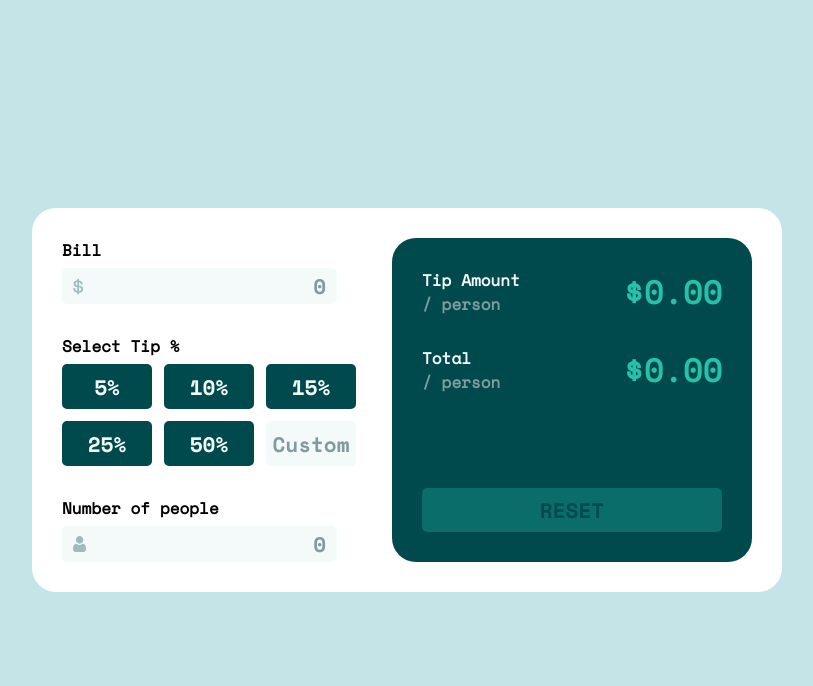
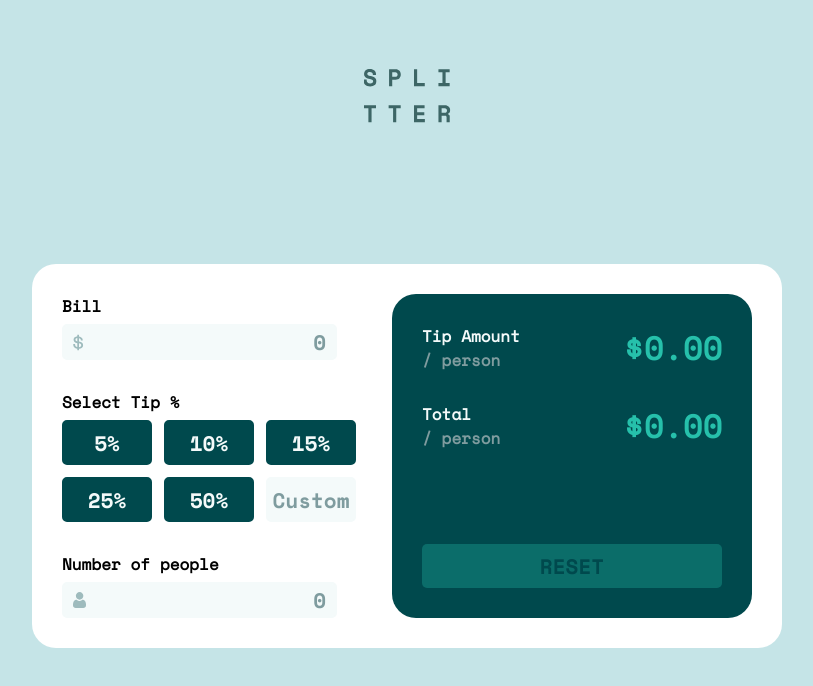
Before and after one commit to jmhar3/100-days-tip-calculator, a React (Create React App) app in the folder tip-calculator/: page / in a window 1280 px wide. Shown: the top 686 px of the page, without its empty margins (233-1046 px from the left). Built offline with nearby package versions, Linux system fonts and the light colour scheme.

Commit message:
insert logo above calculator + fix tip select button border

```diff
--- a/tip-calculator/src/App.css
+++ b/tip-calculator/src/App.css
@@ -50,6 +50,13 @@ body {
   height: 100%;
 }
 
+#logo {
+  position: absolute;
+  top: 12%;
+  left: 50%;
+  transform: translate(-50%, -50%);
+}
+
 #calculator {
   height: fit-content;
   width: fit-content;
@@ -60,7 +67,7 @@ body {
   border-radius: 24px;
   padding: 30px;
   position: absolute;
-  top: 50%;
+  top: 57%;
   left: 50%;
   transform: translate(-50%, -50%);
 }
@@ -130,15 +137,22 @@ body {
 }
 
 #tip-selects button {
- width: 90px;
- height: 45px;
+  width: 90px;
+  height: 45px;
   background-color: var(--neutral-dark-cyan);
   border: 2px solid var(--neutral-dark-cyan);
   padding: 3px;
   color: var(--neutral-very-light-gray-cyan);
 }
 
-#tip-selects input, #tip-selects input::placeholder {
+#tip-selects button:hover {
+  color: var(--neutral-dark-cyan);
+  background-color: hsl(172, 71%, 70%);
+  border: 2px solid hsl(172, 71%, 70%);
+}
+
+#tip-selects input,
+#tip-selects input::placeholder {
   text-align: center;
   padding: 0;
   margin: 0;
@@ -154,7 +168,7 @@ body {
 
 #bill-total input,
 #people-total input {
- padding-left: 9px;
+  padding-left: 9px;
   background-origin: content-box;
   background-color: var(--neutral-very-light-gray-cyan);
 }
@@ -193,11 +207,6 @@ input:focus {
   border: 2px solid var(--primary-cyan);
 }
 
-#tip-selects button:hover {
-  color: var(--neutral-dark-cyan);
-  background-color: hsl(172, 71%, 70%);
-}
-
 button:disabled {
   opacity: 0.3;
 }
--- a/tip-calculator/src/App.js
+++ b/tip-calculator/src/App.js
@@ -1,11 +1,13 @@
+import { useCallback, useMemo, useState } from "react";
+
 import "./App.css";
+import splitterLogo from './images/logo.svg'
 import { BillTotal } from "./components/BillTotal";
 import { TipSelect } from "./components/tip-select/TipSelect";
 import { PeopleTotal } from "./components/PeopleTotal";
 import { TipPerPerson } from "./components/TipPerPerson";
 import { TotalPerPerson } from "./components/TotalPerPerson";
 import { ResetButton } from "./components/ResetButton";
-import { useCallback, useMemo, useState } from "react";
 
 function App() {
   const baseValues = {
@@ -85,6 +87,8 @@ function App() {
   }, [tipAmount]);
 
   return (
+   <>
+   <img src={splitterLogo} id="logo"/>
     <div id="calculator" className="container">
       <div id="inputs" className="container">
         <BillTotal bill={calculatorValues.bill} setBill={setBill} />
@@ -109,6 +113,7 @@ function App() {
         />
       </div>
     </div>
+    </>
   );
 }
 
--- a/tip-calculator/src/components/tip-select/TipButton.js
+++ b/tip-calculator/src/components/tip-select/TipButton.js
@@ -7,7 +7,7 @@ export const TipButton = ({ percentage, setTip, selected, setSelected }) => {
   }, [setTip]);
 
   const styles = useMemo(() => {
-   return selected === percentage ? {background: "hsl(172, 67%, 45%)", color: "hsl(183, 100%, 15%)"} : {}
+   return selected === percentage ? {background: "hsl(172, 67%, 45%)", color: "hsl(183, 100%, 15%)", border:" 2px solid hsl(172, 67%, 45%)"} : {}
    }, [selected, percentage])
 
   return (
```
